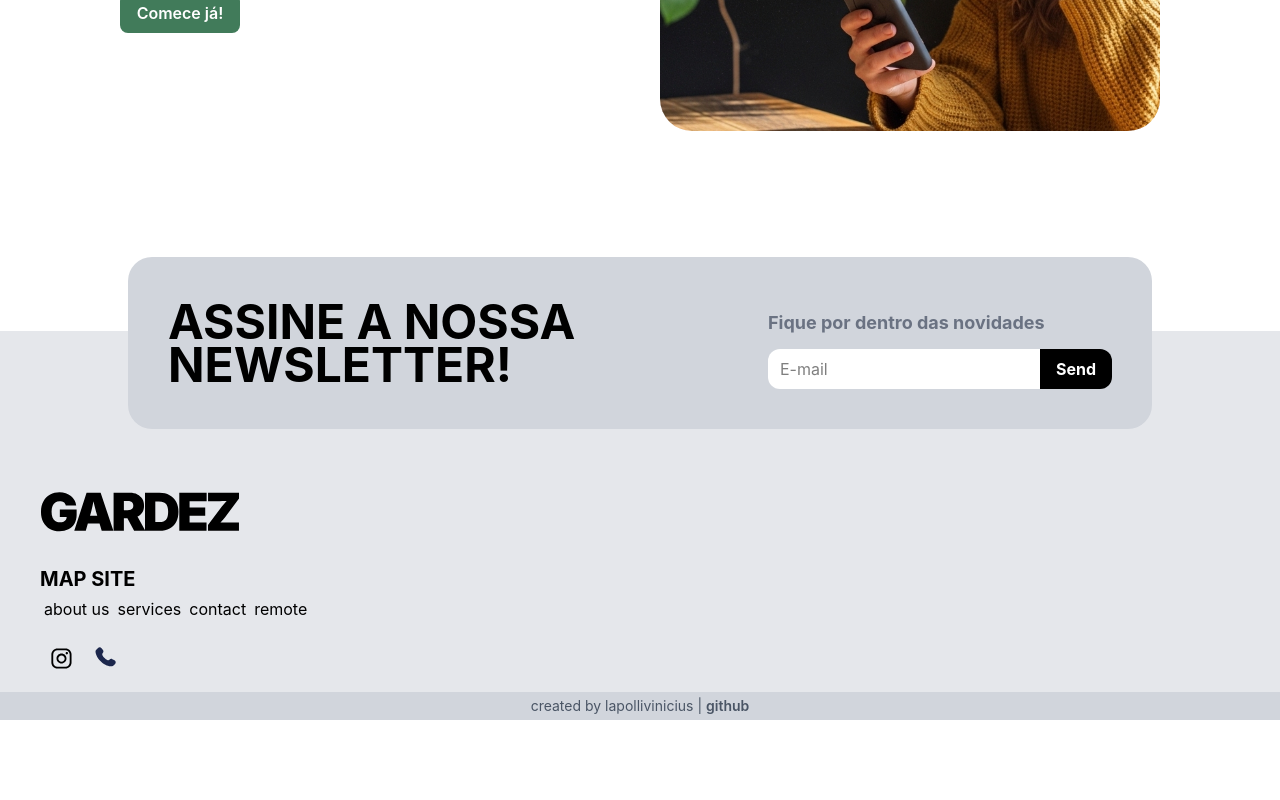
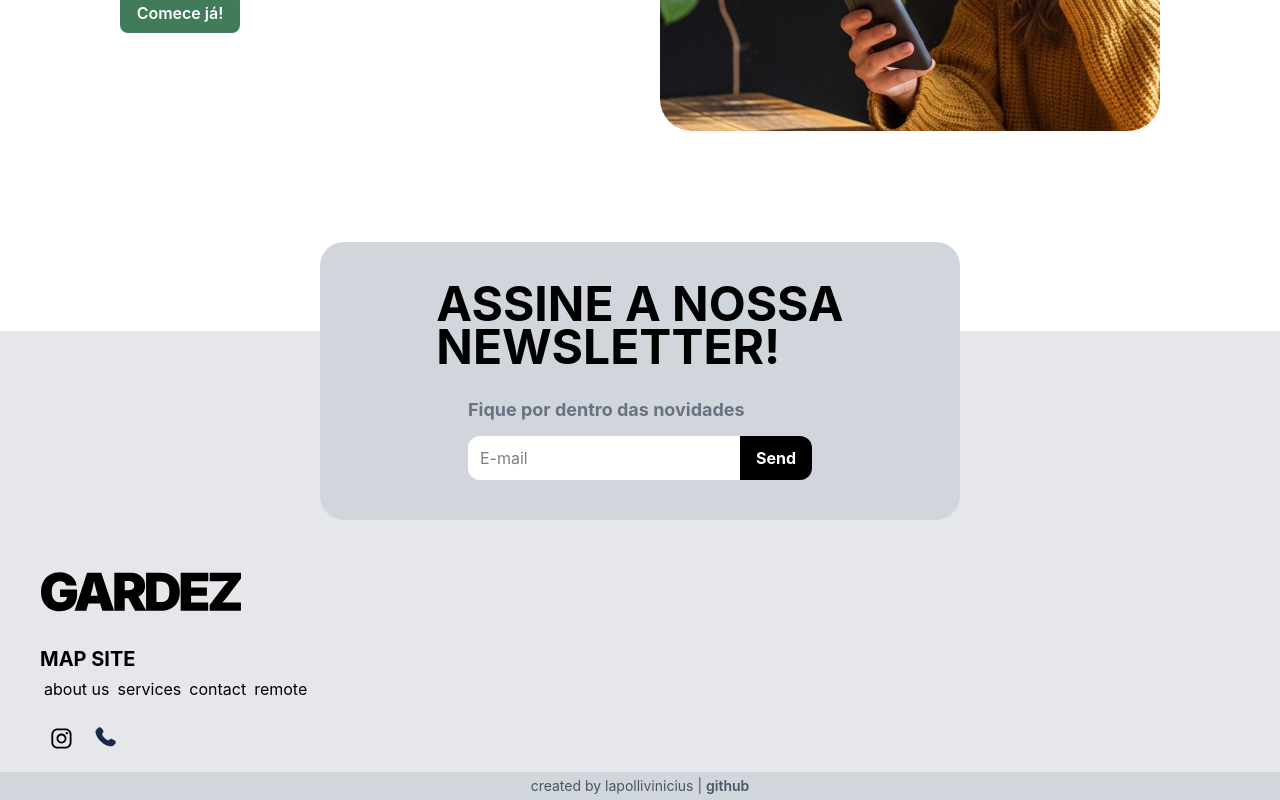
Before and after one commit to lapollivinicius/course-web-development, a Next.js app in the folder gardez/: page / in a window 1280 px wide. Shown: the part 529-1329 px from the top of the page. Before the commit the page ends 1249 px from the top, so only its background shows below. Built offline with nearby package versions, Linux system fonts and the light colour scheme.

Commit message:
last-commit

```diff
--- a/gardez/package.json
+++ b/gardez/package.json
@@ -3,7 +3,7 @@
   "version": "0.1.0",
   "private": true,
   "scripts": {
-    "dev": "next dev",
+    "dev": "next dev --webpack",
     "build": "next build",
     "start": "next start",
     "lint": "eslint"
--- a/gardez/src/app/components/landing/SectionCta.tsx
+++ b/gardez/src/app/components/landing/SectionCta.tsx
@@ -28,7 +28,7 @@ export default function SectionCta() {
         transition={{ duration: 0.8, delay: 0.2 }}
         viewport={{ once: true }}
         >
-        <Image className="object-cover" src="/png/woman.png" alt="woman" fill />
+        <Image className="object-cover" src="/png/woman.png" alt="woman" fill loading="eager"/>
       </motion.div>
     </section>
   );
--- a/gardez/src/app/components/landing/footer.tsx
+++ b/gardez/src/app/components/landing/footer.tsx
@@ -9,7 +9,7 @@ export default function Footer() {
   return (
     <footer className={styles.footer}>
       <div className="flex flex-col">
-        <Logo widthLogo={200} heightLogo={100} />
+        <Logo widthLogo={202} heightLogo={42} />
         <p className="font-bold text-xl mt-8 mb-[-5]">MAP SITE</p>
         <LinkNav
           conteinerLink="flex flex-row ml-[-4]"
--- a/gardez/src/app/components/landing/header.tsx
+++ b/gardez/src/app/components/landing/header.tsx
@@ -33,7 +33,7 @@ export default function Header() {
     <header
       className={styles.headerActive + " " + (hidden ? "-translate-y-full" : "translate-y-0")}
     >
-      <Logo widthLogo={100} heightLogo={50} />
+      <Logo widthLogo={101} heightLogo={21} />
       <Navbar
         conteinerNav="flex items-center max-md:hidden"
         contentLink="p-2 m-1 text-lx hover:pointer text-gray-500 hover:text-mauve-500"
--- a/gardez/src/app/components/styles/Footer.module.css
+++ b/gardez/src/app/components/styles/Footer.module.css
@@ -1,8 +1,8 @@
 @reference "tailwindcss";
 
 .footer {
-    @apply flex flex-wrap justify-between gap-1 mt-40 pt-40 max-md:pt-50 lg:pt-40;
+    @apply flex flex-wrap justify-between gap-1 mt-40 pt-40;
     @apply relative left-0 bottom-0 h-auto w-screen px-10 pb-10;
     @apply bg-gray-200;
-    @apply max-md:justify-center;
+    @apply max-md:justify-center max-2xl:pt-60 max-md:pt-50 2xl:pt-30;
 }
--- a/gardez/src/app/components/styles/Header.module.css
+++ b/gardez/src/app/components/styles/Header.module.css
@@ -4,7 +4,7 @@
 
 .headerActive {
     @apply flex top-0 left-0 items-center justify-between z-10;
-    @apply fixed h-[80] w-full px-10;
+    @apply fixed h-[80px] w-full px-10;
     @apply bg-white border-b border-red-300;
     @apply transition-transform duration-300;
 }
--- a/gardez/src/app/components/styles/Newsletter.module.css
+++ b/gardez/src/app/components/styles/Newsletter.module.css
@@ -1,23 +1,41 @@
 @reference "tailwindcss";
 
+@theme {
+  --breakpoint-3xl: 107rem;
+  --breakpoint-4xl: 120rem;
+}
+
 .newsletter {
-  @apply bg-gray-300 p-10 absolute top-[-19%] left-[50%] -translate-x-1/2 w-[80%] rounded-3xl flex flex-row flex-wrap justify-between max-md:justify-center items-center;
+  @apply flex flex-row flex-wrap justify-between items-center gap-20;
+  @apply bg-gray-300 p-10 absolute top-[-19%] left-[50%] -translate-x-1/2 rounded-3xl ;
+  @apply max-3xl:justify-center max-3xl:gap-4;
 }
+
 .ctaNewsletter {
   @apply text-5xl max-md:text-3xl font-bold uppercase leading-[0.9] max-md:text-center;
 }
+
 .formEmail {
-  @apply flex flex-row max-md:flex-col gap-3;
+  @apply flex flex-col max-md:flex-col justify-center;
+
+  .subtitle {
+    @apply font-bold text-lg text-center text-gray-500 py-3 shrink;
+    @apply xl:text-left;
+
+  }
+
+  .groupInput {
+
+    @apply flex flex-row flex-nowrap;
+
+    .inputEmail {
+      @apply flex rounded-bl-xl h-11 rounded-tl-xl p-1 px-3 focus:outline-0 bg-white;
+    }
+
+    .btnSend {
+      @apply rounded-br-xl h-11 rounded-tr-xl font-bold p-2 px-4 hover:bg-gray-300 cursor-pointer bg-black text-white;
+    }
+
+  }
+
 }
-.subtitle {
-  @apply font-bold text-lg text-gray-500 py-3;
-}
-.groupInput {
-  @apply flex flex-row gap-0 flex-nowrap;
-}
-.inputEmail {
-  @apply rounded-bl-xl rounded-tl-xl p-1 px-3 focus:outline-0 bg-white;
-}
-.btnSend {
-  @apply rounded-br-xl rounded-tr-xl font-bold p-2 px-4 hover:bg-gray-300 cursor-pointer bg-black text-white;
-}
--- a/gardez/src/app/components/ui/LogoGardez.tsx
+++ b/gardez/src/app/components/ui/LogoGardez.tsx
@@ -1,3 +1,4 @@
+
 import Link from "next/dist/client/link";
 import Image from "next/image";
 
@@ -6,10 +7,10 @@ type logoProps = {
   heightLogo: number
 }
 
-export default function Logo({widthLogo = 100, heightLogo = 50}: logoProps) {
+export default function Logo({widthLogo = 0, heightLogo = 0}: logoProps) {
   return (
     <Link href="/">
-      <Image src="/svg/logo.svg" alt="Logo" width={widthLogo} height={heightLogo} />
+      <Image src="/svg/logo.svg" alt="Logo" width={widthLogo} height={heightLogo} priority={true} className="h-auto"/>
     </Link>
   );
 };
--- a/gardez/src/app/components/ui/Newsletter.tsx
+++ b/gardez/src/app/components/ui/Newsletter.tsx
@@ -4,7 +4,7 @@ export default function Newsletter() {
   return (
     <div className={styles.newsletter}>
       <h2 className={styles.ctaNewsletter}>Assine a nossa <br/> newsletter!</h2>
-      <form action={"POST"} className={styles.formNewsletter}>
+      <form action={"POST"} className={styles.formEmail}>
         <p className={styles.subtitle}>Fique por dentro das novidades</p>
         <label htmlFor="email" className={styles.groupInput}>
           <input
```
Also changed, not shown: gardez/tailwind.config.ts (renamed from tailwind.config.ts).
